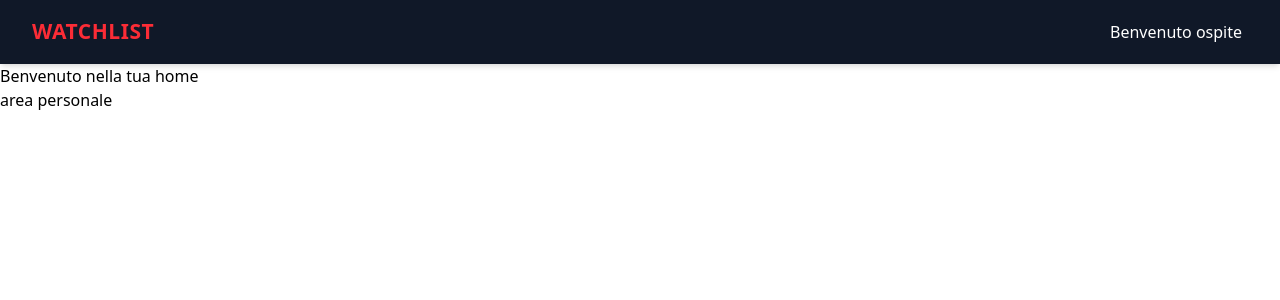
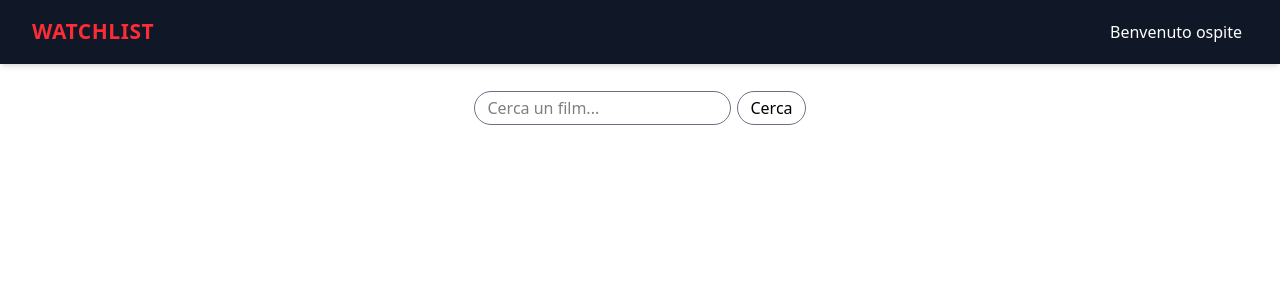
Before and after one commit to boomer934/watchlist, a React (Vite) app in the folder client/: page /home in a window 1280 px wide. Shown: the top 300 px of the page. Built offline with nearby package versions, Linux system fonts and the light colour scheme; no server answers.

Commit message:
Correzioni generali + test

```diff
--- a/client/src/components/SearchBar.jsx
+++ b/client/src/components/SearchBar.jsx
@@ -12,6 +12,7 @@ export default function SearchBar({movieTitle,setMovieTitle,movies,setMovies}) {
             res.data
             console.log(res.data.results)
             setMovies(res.data.results)
+            setMovieTitle("")
         })
         .catch(err => {
             console.log(err)
@@ -19,14 +20,16 @@ export default function SearchBar({movieTitle,setMovieTitle,movies,setMovies}) {
     }
 
     return (
-        <div>
+        <div className="flex flex-row p-5 justify-center gap-2">
             <input
             type="text"
             placeholder="Cerca un film..."
             value={movieTitle}
             onChange={(e) => setMovieTitle(e.target.value)}
-            />
-            <button onClick={handleSubmit}>Cerca</button>
+            className=" px-3 my-2 outline-1 outline-gray-500 rounded-3xl"/>
+            <button
+            onClick={handleSubmit}
+            className=" px-3 py-1 my-2 outline-1 outline-gray-500 rounded-3xl focus:scale-110 focus:bg-gray-200  transition ease-in-out duration-200 ">Cerca</button>
         </div>
     )
 }
--- a/client/src/pages/Home.jsx
+++ b/client/src/pages/Home.jsx
@@ -1,14 +1,18 @@
 import { useNavigate } from "react-router-dom"
-import { useState } from "react"
+import { useEffect, useState } from "react"
 import Navbar from "../components/NavBar"
+import SearchBar from "../components/SearchBar"
 export default function Home(){
     const navigate = useNavigate()
     const [user,setUser] = useState({name:"",surname:"",email:"",password:""})
+    const [movieTitle,setMovieTitle] = useState("")
+    const [movies,setMovies] = useState([{}])
+
     return(
         <>
             <Navbar user={user} setUser={setUser}></Navbar>
-            <h1>Benvenuto nella tua home</h1>
-            <a onClick={()=>navigate("/area_personale")}>area personale</a>
+            <SearchBar movieTitle={movieTitle} setMovieTitle={setMovieTitle} movies={movies} setMovies={setMovies}/>
+
         </>
     )
 }
```
